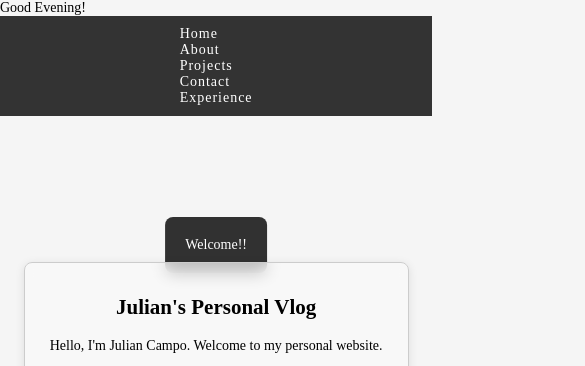
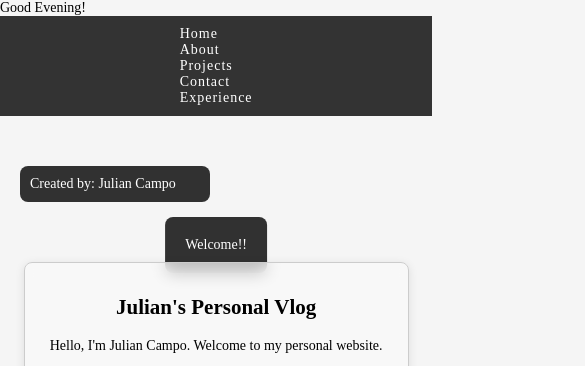
Before and after one commit to jcampotrent/new-website-campo, a plain HTML site: page index.html in a window 390 px wide. Shown: the top 366 px of the page, 585 px wide, since content can reach past the window. Drawn offline with Linux system fonts and the light colour scheme.

Commit message:
Update main.css

```diff
--- a/styles/main.css
+++ b/styles/main.css
@@ -1,3 +1,4 @@
+
 /* Times New Roman for a classy look*/
 :root {
     --primary-color: #3498db;   /* Blue */
@@ -494,6 +495,21 @@ footer {
         margin: 10px 0;
     }
 
+    .relative-box {
+        position: relative;
+        top: 0; /* Remove vertical offset */
+        left: 50%; /* Center horizontally */
+        transform: translateX(-50%); /* Ensure the box is centered */
+        background-color: rgba(0, 0, 0, 0.8);
+        color: white;
+        padding: 10px;
+        border-radius: 8px;
+        width: 170px;
+    }
+
+
+
+
     /* Intro box ADJUST VERTICALLY*/
     .intro-box {
         padding: 15px;
```
